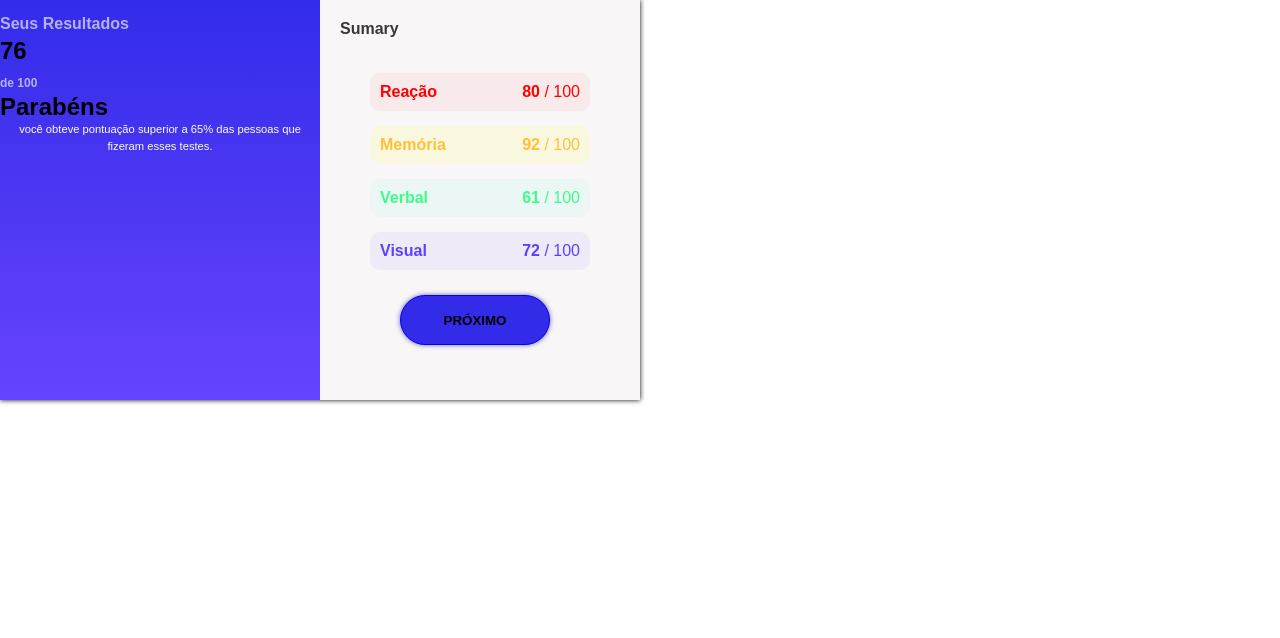
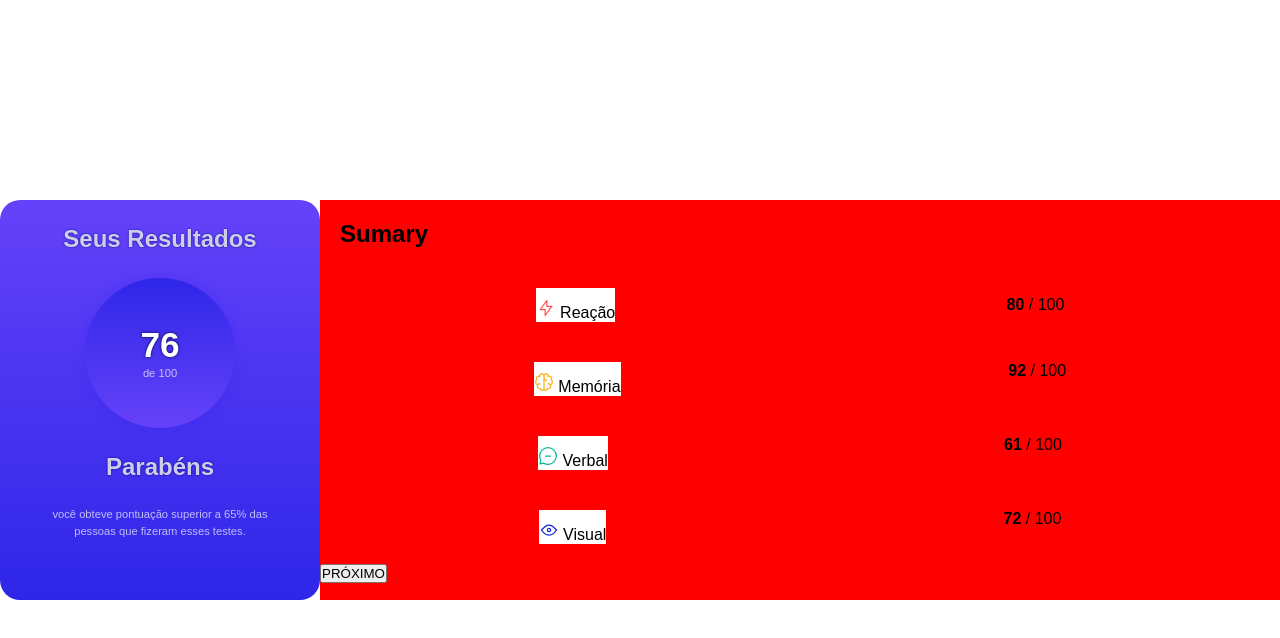
Before and after one commit to CRYSTIANcr007/projeto--forntend-mentor, a plain HTML site: page index.html in a window 1280 px wide. Drawn offline with Linux system fonts and the light colour scheme.

Commit message:
novo commit

```diff
--- a/index.html
+++ b/index.html
@@ -9,33 +9,34 @@
 <body>
     <main>
         <div id="tela-1">
-            <h1><span class="texto-m">Seus Resultados</span></h1>
+            <h1 class="texto-medio">Seus Resultados</h1>
                 <div id="circulo">
-                    <h2 class="texto-g">76<br>
-                        <span class="texto-m">de 100</span>
-                    </h2>
+                    <div>
+                        <h2 class="texto-grande">76</h2>
+                        <p class="texto-pequeno">de 100</p>
+                    </div>
                 </div>
-                <h2 class="texto-g" id="espacamento">Parabéns</h2>
-                <p class="texto-medio">você obteve pontuação superior a 65% das pessoas que fizeram esses testes.</p>
+                <h2 class="texto-medio">Parabéns</h2>
+                <p class="texto-pequeno">você obteve pontuação superior a 65% das pessoas que fizeram esses testes.</p>
         </div>
 
         <div  id="tela-2">
             <h1 id="letra-sumario">Sumary</h1>
             <div>
                 <article class="container" id="vermelho">
-                    <p class="tetra-topicos-sumario">Reação</p>
-                    <p><strong>80</strong> / 100</p>
+                    <p class="alinhamento-baseline"><img src="images/icon-reaction.svg" alt=""> Reação</p>
+                    <p> <strong>80</strong> / 100</p>
                 </article>
                 <article class="container" id="amarelo">
-                    <p class="tetra-topicos-sumario">Memória</p>
-                    <p><strong>92</strong> / 100</p>
+                    <p class="alinhamento-baseline"><img src="images/icon-memory.svg" alt=""> Memória</p>
+                    <p> <strong>92</strong> / 100</p>
                 </article>
                 <article class="container" id="verde">
-                    <p class="tetra-topicos-sumario">Verbal</p>
-                    <p><strong>61</strong> / 100</p>
+                    <p class="alinhamento-baseline"><img src="images/icon-verbal.svg" alt=""> Verbal</p>
+                    <p> <strong>61</strong> / 100</p>
                 </article>
                 <article class="container" id="azul">
-                    <p class="tetra-topicos-sumario">Visual</p>
+                    <p class="alinhamento-baseline"> <img src="images/icon-visual.svg" alt=""> Visual</p>
                     <p><strong>72</strong> / 100</p>
                 </article>
 
--- a/style.css
+++ b/style.css
@@ -4,84 +4,96 @@
     padding: 0;
     font-family: sans-serif, Verdana, Geneva, Tahoma ;
 }
-main{
-    width: 640px;
-    display: flex;
-    background-color: rgb(248, 246, 246);
-    box-shadow: 0px 0px 5px black;
+@media screen and (min-width: 640px){
+    main{
+        display: flex;
+        height: 100vh;
+    }
+    div#tela-1{
+        border-radius: 20px;
+        max-width: 320px;
+    }
 }
 #tela-1{
-    background-image: linear-gradient(to top, #6743FE, #322CE9);
+
+    margin: auto;
+    background-image: linear-gradient(to bottom, #6542F9, #2E26E8);
+    width: 100%;
+    min-width: 320px;
     height: 400px;
-    width: 320px;
-}
-.texto-m{
-    color: rgba(255, 255, 255, 0.623);
-    font-size: .5em;
+    border-radius: 0px 0px 25px 25px;
 }
 .texto-medio{
+    text-shadow: 0px 0px 2px rgb(3, 3, 128);
+    color: rgba(255, 255, 255, 0.795);
     text-align: center;
+    font-size: 1.5em;
+    padding: 25px 0px;
+    font-weight: bold;
+
+}
+.texto-pequeno{
+    color: rgba(255, 255, 255, 0.685);
+    margin: auto;
+    text-align: center;
+    width: 250px;
+    font-size: .7em;
     line-height: 1.5em;
+}
+.texto-grande{
+    font-size: 2.2em;
     color: white;
-    font-size: .7em;
+    text-shadow: 0px 0px 3px rgb(0, 0, 53);
+}
+#circulo{
+    box-shadow: 0px 0px 15px rgba(25, 0, 255, 0.151);
+    background-image: linear-gradient(to top, #6542F9, #2E26E8);
+    width: 150px;
+    height: 150px;
+    background-color: aquamarine;
+    border-radius: 50%;
+    text-align: center;
+    display: flex;
+    align-items: center;
+    justify-content: center;
+    margin: auto;
+}
+#tela-2{
+    margin: auto;
+    background-color: red;
+    width: 100%;
+    min-width: 320px;
+    height: 400px;
+}
+
+#letra-sumario{
+    font-size: 1.5em;
+    padding: 20px;
+}
+
+.container{
+    display: flex;
+    justify-content: space-around;padding: 20px;
+    display: flex;
+}
+#vermelho.container{
+    align-items: center;
 }
 
 
-
-
-
-#tela-2{
-    width: 320px;
-    height: 400px;
-}
-#letra-sumario{
-    font-size: 1em;
-    padding: 20px;
-    color: #000000c5;
-}
-.tetra-topicos-sumario{
-    font-weight: 600;
+#amarelo{
 
 }
-#vermelho{
-    background-color: rgba(255, 0, 0, 0.050);
-    color: rgb(255, 0, 0.74);
+
+#verde{
+
 }
-#amarelo{
-    background-color: rgba(255, 251, 0, 0.103);
-    color: rgba(255, 174, 0, 0.74);
+
+#azul{
+
 }
-#verde{
-    background-color: rgba(0, 255, 200, 0.050);
-    color: rgba(0, 255, 98, 0.74);
+
+.alinhamento-baseline{
+    padding-top: 10px;
+    background-color: white;
 }
-#azul{
-    background-color: rgba(55, 0, 255, 0.050);
-    color: rgba(47, 0, 255, 0.74);
-}
-.container{
-    margin: auto;
-    margin-top: 15px;
-    width: 200PX;
-    padding: 10px;
-    display: flex;
-    justify-content: space-between;
-    border-radius: 10px;
-}
-button{
-    font-weight: bold;
-    margin-top: 25px;
-    width: 50%;
-    margin-left: 25%;
-    margin-right: 25%;
-    width: 150px;
-    height: 50px;
-    border-radius: 100px;
-    background-color: #322CE9;
-    border: 1px solid blue;
-    box-shadow: 0px 0px 5px #04008391;
-}
-button:hover{
-    background-color: #6743FE;
-    border: 1px solid #6743FE;
-}
```
Also changed, not shown: images/icon-memory.svg (added), images/icon-reaction.svg (added), images/icon-verbal.svg (added), images/icon-visual.svg (added).
